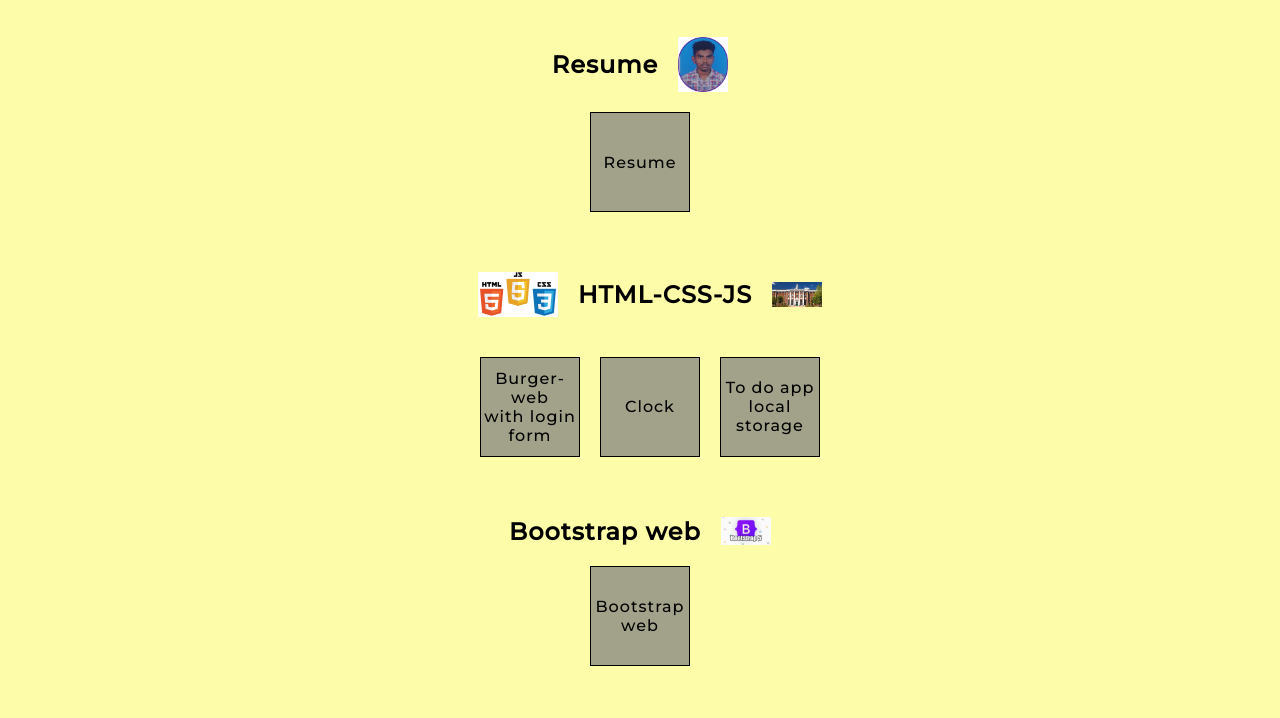
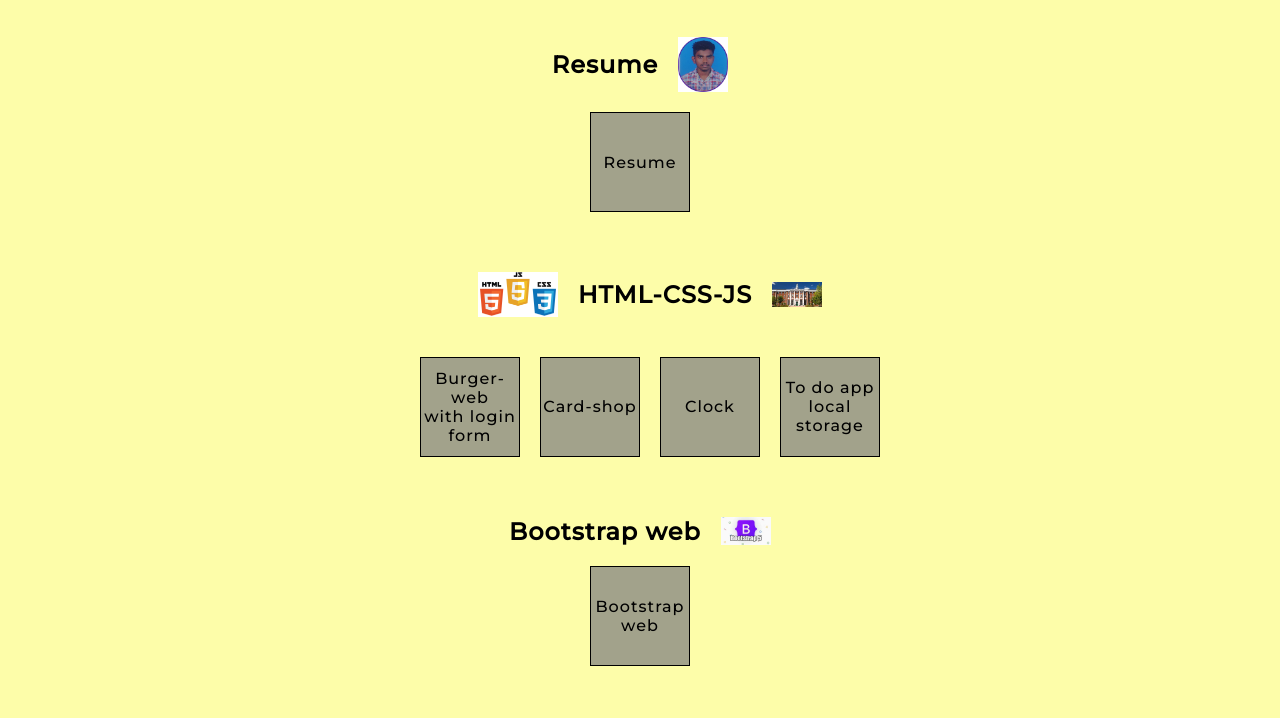
Before and after one commit to Ganesh-Paulraja/my-portfolio, a plain HTML site: page index.html in a window 1280 px wide. Shown: the part 82-800 px from the top of the page. Drawn offline with Linux system fonts and the light colour scheme; files whose address does not match are found by name.

Commit message:
Add files via upload

```diff
--- a/index.html
+++ b/index.html
@@ -30,6 +30,7 @@
         <div class="venila-webs">
         <a  href="https://ganesh-paulraja.github.io/Ganesh-Burgerweb/" target="_blank"><div style="text-align: center;" class="box">Burger-web <br>
        with login form</div></a>
+       <a href="https://newone-a763d.web.app/" target="_blank"><div class="box">Card-shop</div></a>
        <a href="https://ganesh-paulraja.github.io/OwnClock/" target="_blank"><div class="box">Clock</div></a>
         <a href="https://ganesh-paulraja.github.io/toDoList/" target="_blank"><div style="text-align: center;" class="box">To do app local storage</div></a>
 
```
